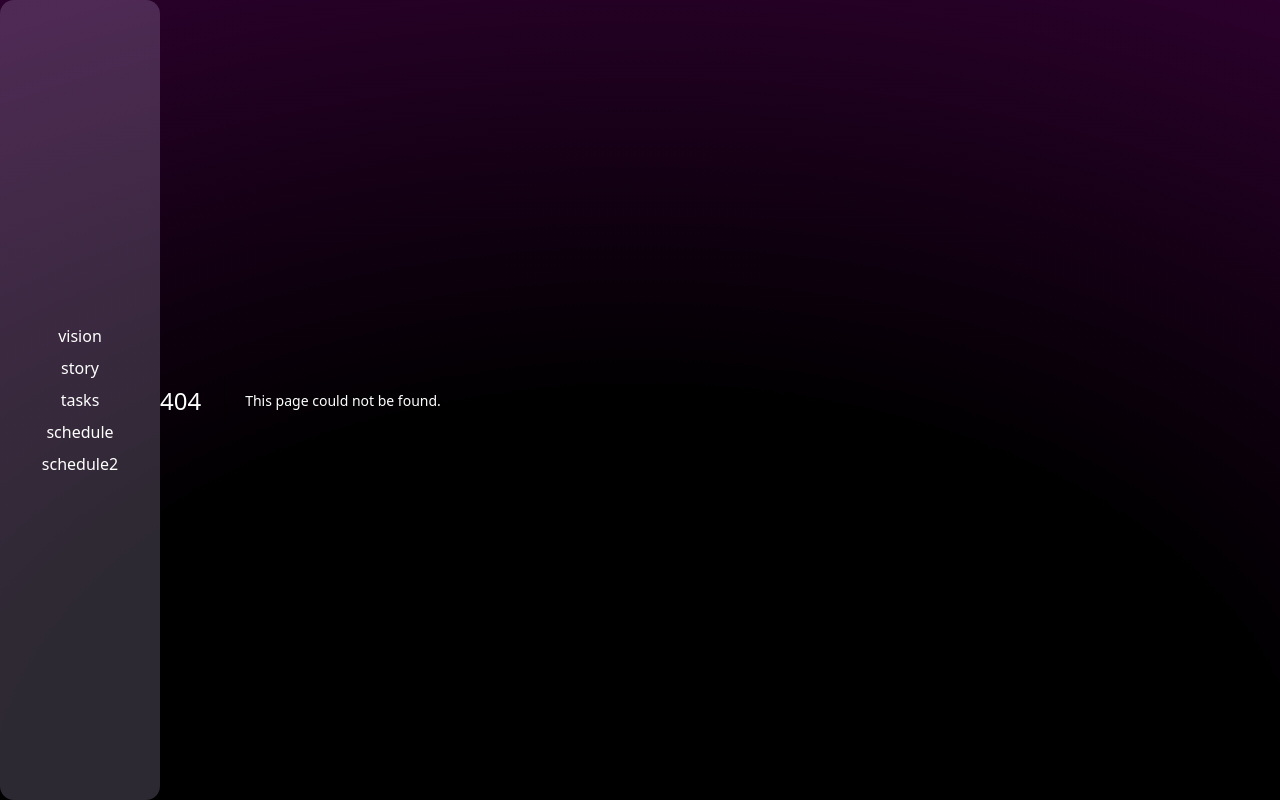
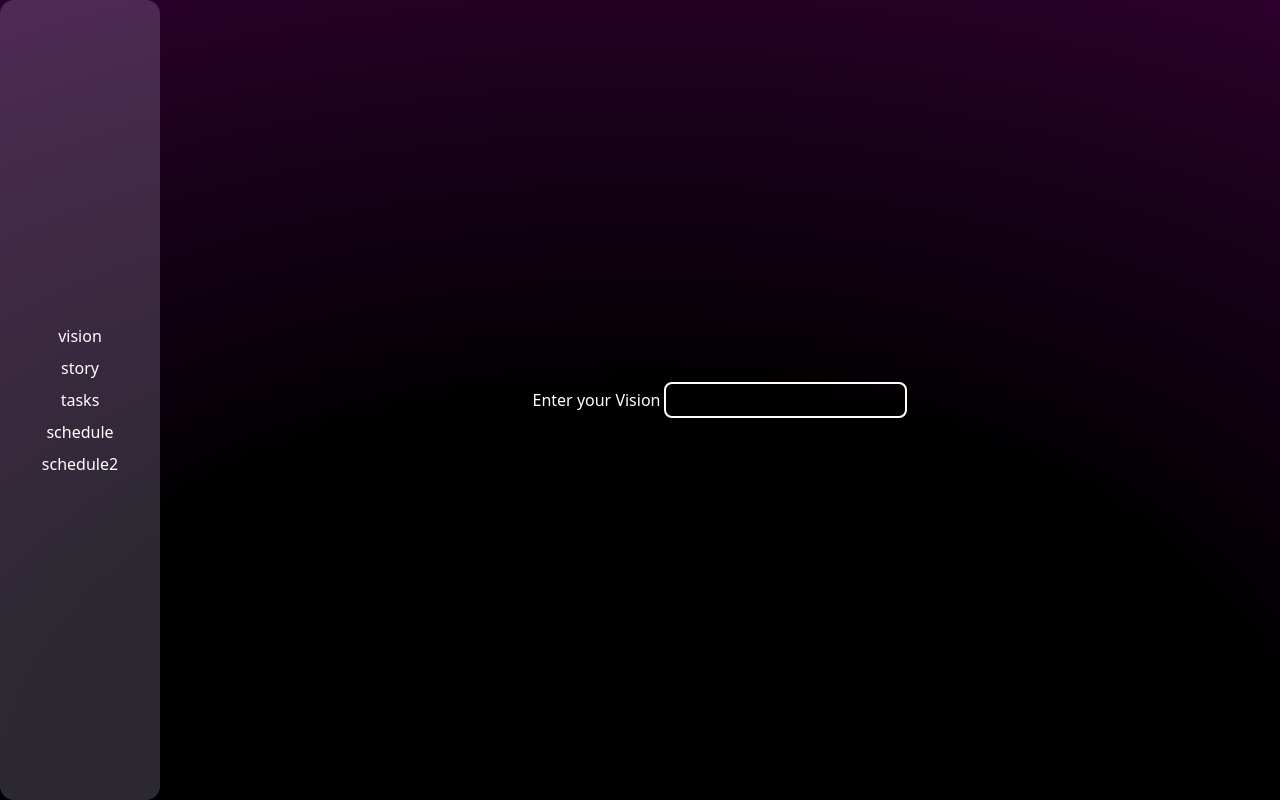
Before and after one commit to GasserElsayed07/visionSheduleV2, a Next.js app: page /vision in a window 1280 px wide. Before the commit this address had no page. Built offline with nearby package versions, Linux system fonts and the light colour scheme.

Commit message:
Add ai api route, and uncomplete boilerplate for the vision page

```diff
--- a/package.json
+++ b/package.json
@@ -13,6 +13,7 @@
     "@fullcalendar/daygrid": "^6.1.18",
     "@fullcalendar/react": "^6.1.18",
     "@fullcalendar/timegrid": "^6.1.18",
+    "@huggingface/inference": "^4.7.1",
     "@radix-ui/react-checkbox": "^1.3.2",
     "@radix-ui/react-dialog": "^1.1.14",
     "@radix-ui/react-label": "^2.1.7",
@@ -28,6 +29,7 @@
     "clsx": "^2.1.1",
     "cmdk": "^1.1.1",
     "date-fns": "^4.1.0",
+    "dotenv": "^17.2.1",
     "lucide-react": "^0.536.0",
     "mongodb": "^6.18.0",
     "next": "15.4.4",
--- /dev/null
+++ b/src/app/api/ai/route.ts
@@ -0,0 +1,26 @@
+// app/api/vision-breakdown/route.ts
+import { InferenceClient } from "@huggingface/inference";
+import { NextRequest, NextResponse } from "next/server";
+
+const hf = new InferenceClient(process.env.HUGGING_FACE_API);
+
+export async function POST(req: NextRequest) {
+  const { vision } = await req.json();
+
+  if (!vision) {
+    return NextResponse.json({ error: "Missing vision input" }, { status: 400 });
+  }
+
+  try {
+    const response = await hf.textGeneration({
+      model: "mistralai/Mistral-7B-Instruct",
+      inputs: `Break down this vision into phases and tasks:\n${vision}`,
+      parameters: { max_new_tokens: 200 }
+    });
+
+    return NextResponse.json({ breakdown: response.generated_text });
+  } catch (err) {
+    console.error(err);
+    return NextResponse.json({ error: "AI generation error" }, { status: 500 });
+  }
+}
--- /dev/null
+++ b/src/app/vision/page.tsx
@@ -0,0 +1,28 @@
+import Form from "next/form"
+
+export default function VisionPage(){
+
+
+    async function handleVision(formData : FormData){
+        'use server'
+        const vision = formData.get("vision")
+        const res = fetch("http://localhost:3000/api/ai",{
+            method : "POST",
+            headers : {"Content-Type": "application/json"},
+            body : JSON.stringify({vision: vision})
+        }
+        )
+    }
+
+    return(
+        <section className="flex flex-col justify-center items-center w-full">
+            <Form action={handleVision}>
+                <label className="mr-1" htmlFor="">Enter your Vision</label>
+                <input
+                    className="white pl-1 border-2 border-white rounded-[8px] p-1 focus:outline-none focus:ring-0 focus:border-white"
+                    name="vision"
+                />
+            </Form>
+        </section>
+    )
+}
```
Also changed, not shown: 1 other file (tests, documents, lock files or other folders).
